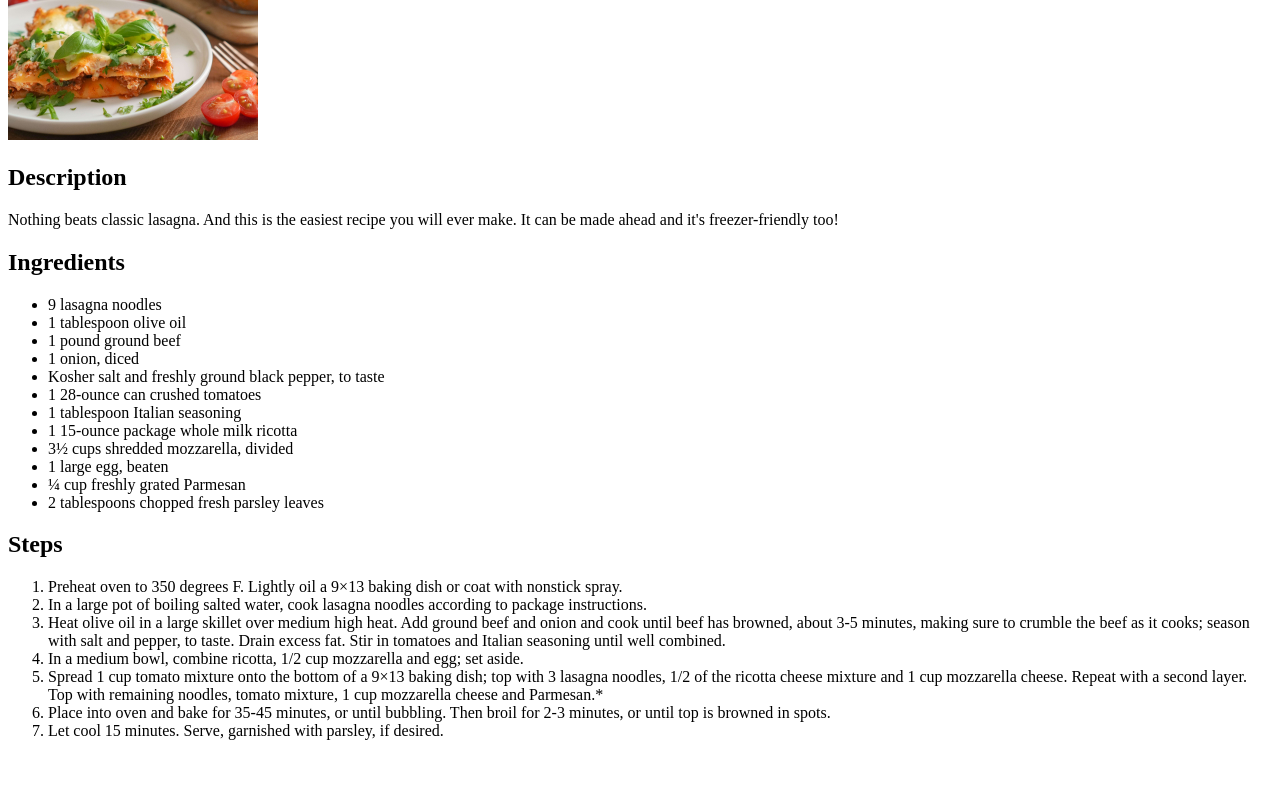
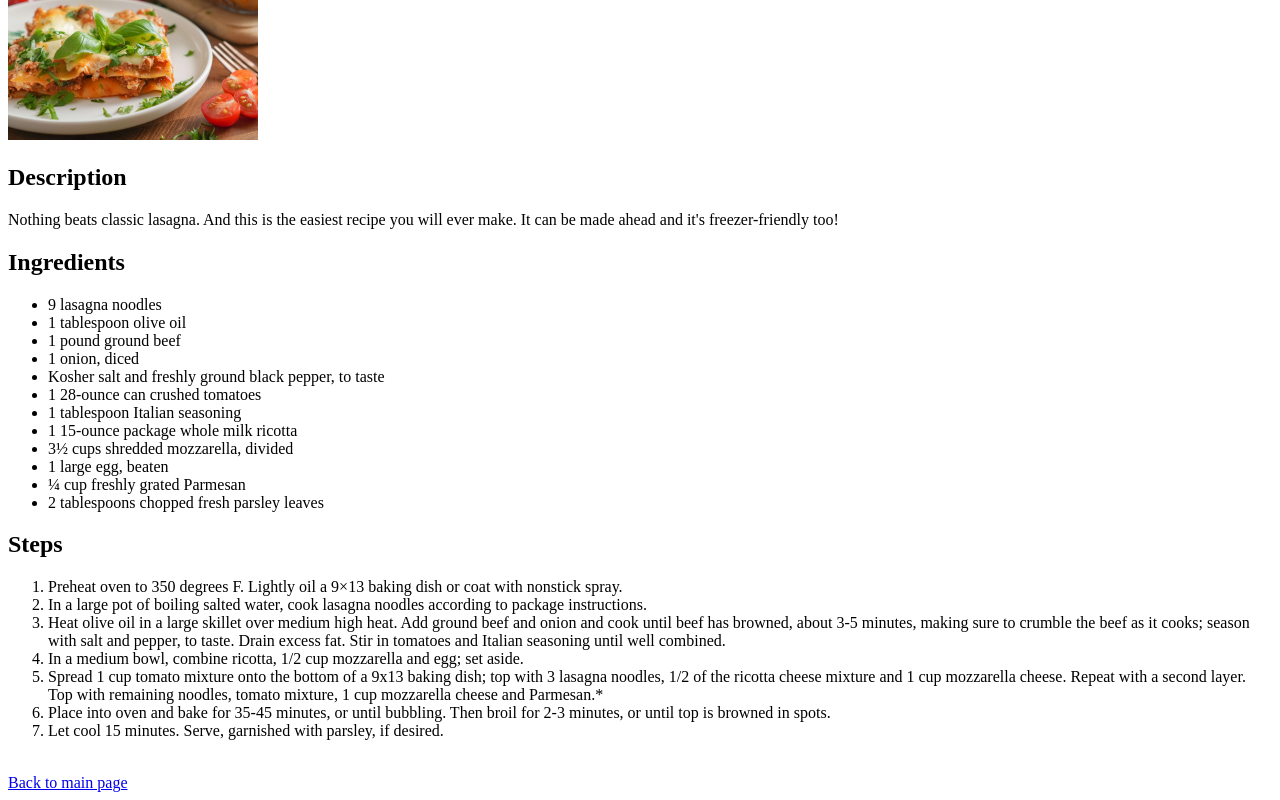
Before and after one commit to alegrit/recipes, a plain HTML site: page recipes/lasagne.html in a window 1280 px wide. Shown: the part 315-1115 px from the top of the page. Before the commit the page ends 1071 px from the top, so only its background shows below. Drawn offline with Linux system fonts and the light colour scheme.

Commit message:
Add 'Back to main page' link at the end of each recipe page

```diff
--- a/recipes/lasagne.html
+++ b/recipes/lasagne.html
@@ -53,7 +53,7 @@
         aside.
       </li>
       <li>
-        Spread 1 cup tomato mixture onto the bottom of a 9×13 baking dish; top
+        Spread 1 cup tomato mixture onto the bottom of a 9x13 baking dish; top
         with 3 lasagna noodles, 1/2 of the ricotta cheese mixture and 1 cup
         mozzarella cheese. Repeat with a second layer. Top with remaining
         noodles, tomato mixture, 1 cup mozzarella cheese and Parmesan.*
@@ -66,5 +66,7 @@
         Let cool 15 minutes. Serve, garnished with parsley, if desired.
       </li>
     </ol>
+    <br>
+    <a href="../index.html">Back to main page</a>
   </body>
 </html>
```
Also changed, not shown: recipes/cheeseburger.html (+2 -0 lines), recipes/spaghetti.html (+2 -0 lines).
